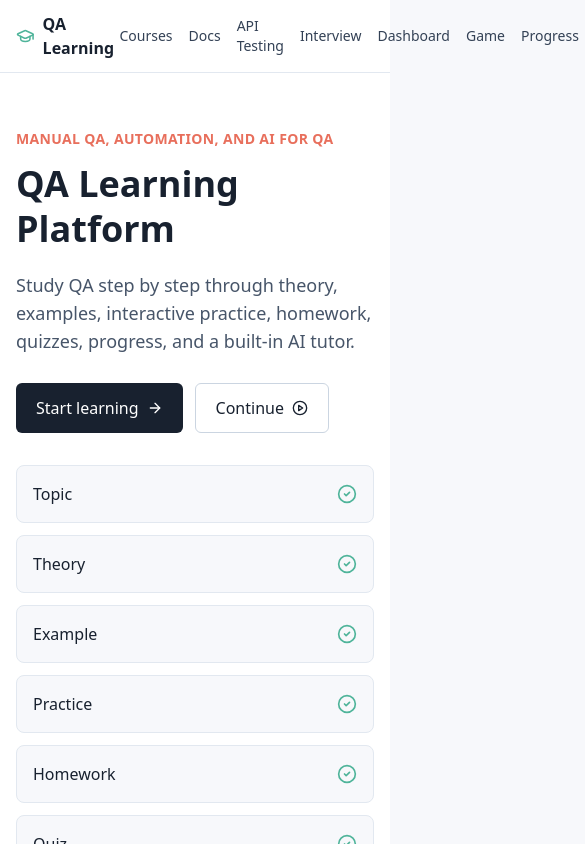
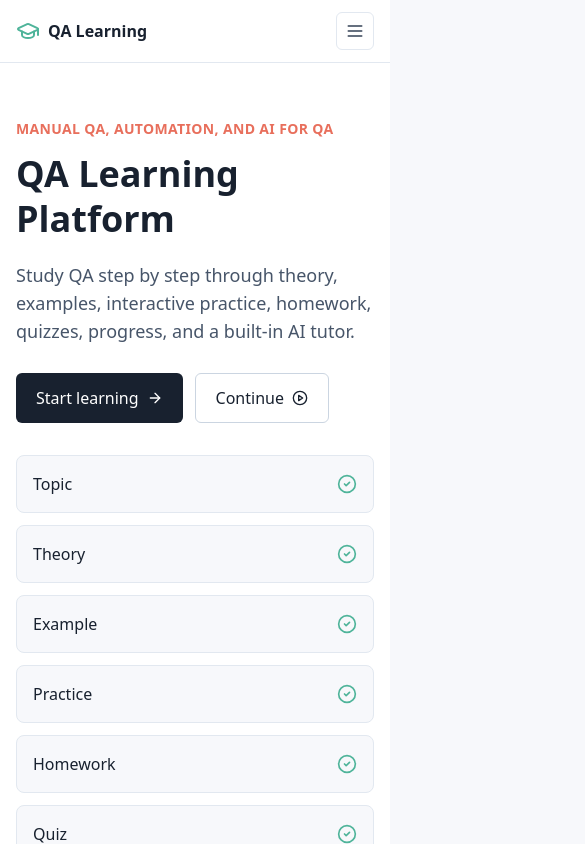
Before and after one commit to Anpolod/QA-Learning, a Next.js app in the folder frontend/: page / in a window 390 px wide. Shown: the top 844 px of the page, 585 px wide, since content can reach past the window. Built offline with nearby package versions, Linux system fonts and the light colour scheme.

Commit message:
ui: responsive nav with mobile hamburger menu
The desktop nav row overflowed on phones (horizontal scroll). Move nav
into a client SiteNav: inline links on md+, hamburger-toggled dropdown on
mobile. Closes on navigation.

Co-Authored-By: Claude Opus 4.8 <noreply@anthropic.com>

```diff
--- a/frontend/app/layout.tsx
+++ b/frontend/app/layout.tsx
@@ -1,8 +1,5 @@
 import type { Metadata } from "next";
-import Link from "next/link";
-import { GraduationCap } from "lucide-react";
-import { AdminNavLink } from "@/components/auth/AdminNavLink";
-import { AuthNav } from "@/components/auth/AuthNav";
+import { SiteNav } from "@/components/layout/SiteNav";
 import "./globals.css";
 
 export const metadata: Metadata = {
@@ -15,25 +12,7 @@ export default function RootLayout({ children }: { children: React.ReactNode })
     <html lang="en">
       <body>
         <header className="border-b border-slate-200 bg-white">
-          <nav className="mx-auto flex max-w-7xl items-center justify-between px-4 py-3">
-            <Link href="/" className="flex items-center gap-2 font-semibold">
-              <GraduationCap className="h-6 w-6 text-mint" />
-              QA Learning
-            </Link>
-            <div className="flex items-center gap-4 text-sm text-slate-700">
-              <Link href="/courses">Courses</Link>
-              <Link href="/docs">Docs</Link>
-              <Link href="/api-testing">API Testing</Link>
-              <Link href="/interview">Interview</Link>
-              <Link href="/dashboard">Dashboard</Link>
-              <Link href="/game">Game</Link>
-              <Link href="/progress">Progress</Link>
-              <Link href="/final-projects">Projects</Link>
-              <Link href="/profile">Profile</Link>
-              <AdminNavLink />
-              <AuthNav />
-            </div>
-          </nav>
+          <SiteNav />
         </header>
         {children}
       </body>
--- /dev/null
+++ b/frontend/components/layout/SiteNav.tsx
@@ -0,0 +1,78 @@
+"use client";
+
+import Link from "next/link";
+import { usePathname } from "next/navigation";
+import { useEffect, useState } from "react";
+import { GraduationCap, Menu, X } from "lucide-react";
+import { AdminNavLink } from "@/components/auth/AdminNavLink";
+import { AuthNav } from "@/components/auth/AuthNav";
+
+const LINKS: [string, string][] = [
+  ["/courses", "Courses"],
+  ["/docs", "Docs"],
+  ["/api-testing", "API Testing"],
+  ["/interview", "Interview"],
+  ["/dashboard", "Dashboard"],
+  ["/game", "Game"],
+  ["/progress", "Progress"],
+  ["/final-projects", "Projects"],
+  ["/profile", "Profile"],
+];
+
+export function SiteNav() {
+  const [open, setOpen] = useState(false);
+  const pathname = usePathname();
+
+  // Close the mobile menu on navigation.
+  useEffect(() => {
+    setOpen(false);
+  }, [pathname]);
+
+  return (
+    <nav className="relative mx-auto flex max-w-7xl items-center justify-between px-4 py-3">
+      <Link href="/" className="flex items-center gap-2 font-semibold" onClick={() => setOpen(false)}>
+        <GraduationCap className="h-6 w-6 text-mint" />
+        QA Learning
+      </Link>
+
+      {/* Desktop links */}
+      <div className="hidden items-center gap-4 text-sm text-slate-700 md:flex">
+        {LINKS.map(([href, label]) => (
+          <Link key={href} href={href}>
+            {label}
+          </Link>
+        ))}
+        <AdminNavLink />
+        <AuthNav />
+      </div>
+
+      {/* Mobile toggle */}
+      <button
+        type="button"
+        onClick={() => setOpen((o) => !o)}
+        className="rounded-md border border-slate-200 p-2 text-slate-700 md:hidden"
+        aria-label="Toggle menu"
+        aria-expanded={open}
+      >
+        {open ? <X className="h-5 w-5" /> : <Menu className="h-5 w-5" />}
+      </button>
+
+      {/* Mobile panel */}
+      {open ? (
+        <div className="absolute left-0 right-0 top-full z-40 border-b border-slate-200 bg-white px-4 py-3 shadow-lg md:hidden">
+          <div className="flex flex-col gap-3 text-sm text-slate-700">
+            {LINKS.map(([href, label]) => (
+              <Link key={href} href={href} onClick={() => setOpen(false)} className="py-1">
+                {label}
+              </Link>
+            ))}
+            <div className="flex items-center gap-3 border-t border-slate-100 pt-3">
+              <AdminNavLink />
+              <AuthNav />
+            </div>
+          </div>
+        </div>
+      ) : null}
+    </nav>
+  );
+}
```
